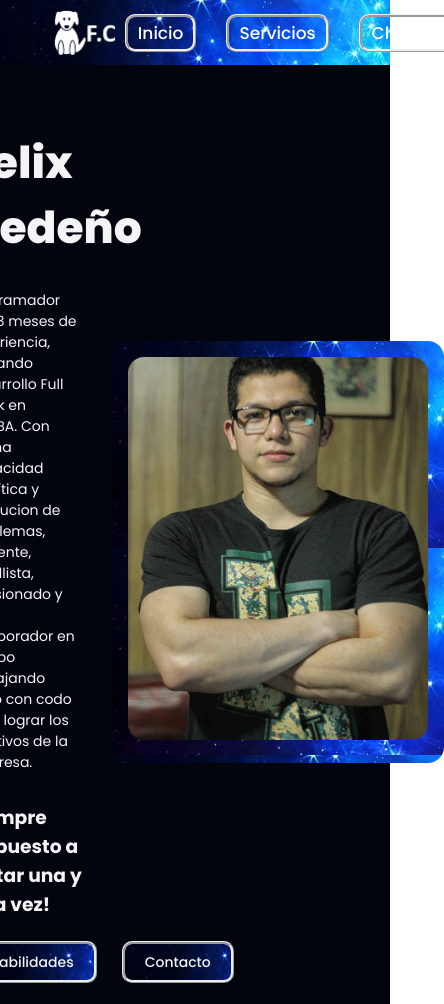
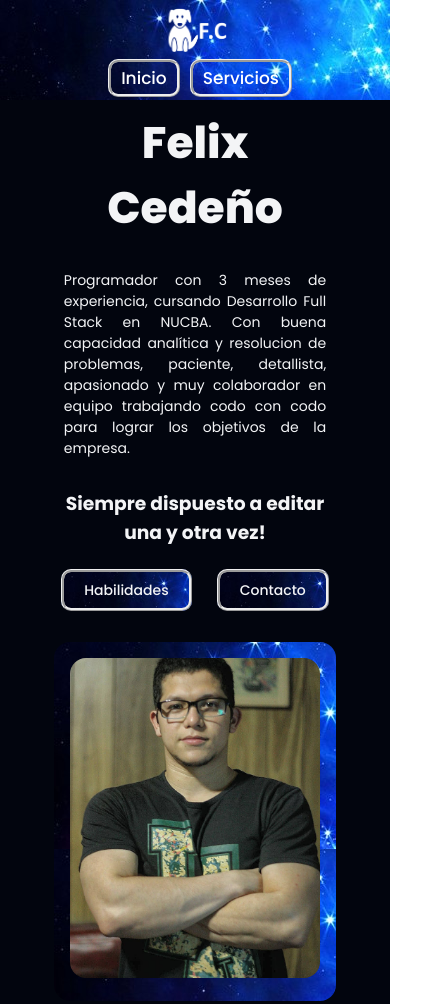
Before and after one commit to Felixjgca96/Portafolio, a plain HTML site: page index.html in a window 390 px wide. Shown: the top 1004 px of the page, 444 px wide, since content can reach past the window. Drawn offline with Linux system fonts and the light colour scheme.

Commit message:
navbar, hero...

```diff
--- a/index.html
+++ b/index.html
@@ -6,6 +6,7 @@
     <meta name="viewport" content="width=device-width, initial-scale=1.0" />
     <title>Portafolio: Felix Cedeño</title>
     <link rel="stylesheet" href="style.css" />
+    <link rel="stylesheet" href="mediaqueries.css" />
   </head>
   <body>
     <header>
@@ -14,8 +15,8 @@
         <ul class="navbar-list">
           <li><a href="#hero">Inicio</a></li>
           <li><a href="#servicios">Servicios</a></li>
-          <li><a href="#">Clientes</a></li>
-          <li><a href="#">Contacto</a></li>
+          <li><a class="none2" href="#">Clientes</a></li>
+          <li><a class="none" href="#">Contacto</a></li>
         </ul>
       </nav>
     </header>
--- /dev/null
+++ b/mediaqueries.css
@@ -0,0 +1,69 @@
+@media (max-width: 800px) {
+  section[id] {
+    scroll-margin-top: 100px;
+  }
+  header {
+    display: flex;
+    flex-direction: column;
+    height: 100px;
+    gap: 10px;
+  }
+
+  #hero {
+    display: flex;
+    flex-direction: column;
+    justify-content: center;
+    margin-top: 20px;
+  }
+
+  .hero-info {
+    width: 100%;
+    display: flex;
+    justify-content: center;
+    align-items: center;
+    text-align: center;
+  }
+  .logo {
+    height: 60%;
+  }
+
+  .navbar-list {
+    height: 45%;
+    margin-bottom: 10px;
+  }
+
+  .servicios-info {
+    width: 85%;
+  }
+}
+
+@media (max-width: 500px) {
+  .none {
+    display: none;
+  }
+  .img2 {
+    width: 250px;
+  }
+  .navbar-list {
+    gap: 10px;
+  }
+  .servicios-opciones li {
+    text-align: justify;
+  }
+}
+
+@media (max-width: 400px) {
+  .navbar-list {
+    margin-left: 30px;
+    display: flex;
+    justify-content: center;
+    align-items: center;
+    gap: 10px;
+  }
+  .none2 {
+    display: none;
+  }
+  .container-img {
+    margin-top: 20px;
+  }
+}
--- a/style.css
+++ b/style.css
@@ -27,17 +27,19 @@
   font-family: "Poppins", sans-serif;
 }
 
+section[id] {
+  scroll-margin-top: 65px;
+}
+
 header {
+  position: fixed;
   background-image: url("./img/fondo.jpg");
   width: 100%;
   display: flex;
-  justify-content: space-between;
+  justify-content: space-around;
   align-items: center;
   height: 65px;
-  padding: 0px 40px;
   top: 0px;
-  margin: 0px auto;
-  position: fixed;
 }
 
 .logo {
@@ -46,7 +48,7 @@ header {
   height: 95%;
 }
 
-.navbar .navbar-list {
+.navbar-list {
   display: flex;
   align-items: center;
   justify-content: center;
@@ -69,23 +71,29 @@ header {
   padding: 4px 10px;
   border-style: ridge;
   border-radius: 10px;
+  max-width: 1400px;
 }
 
 main {
   background: var(--background);
+  display: flex;
+  flex-direction: column;
+  justify-content: center;
+  align-items: center;
+  width: 100%;
 }
 
 #hero {
   width: 85%;
-  max-width: 1300px;
-  background-size: 5000px;
-  margin-top: 40px;
-  margin-left: auto;
-  margin-right: auto;
+  max-width: 1400px;
   padding: 70px 0px;
   display: flex;
   justify-content: center;
   align-items: center;
+}
+.hero-info p {
+  display: flex;
+  text-align: justify;
 }
 
 .hero-info {
@@ -99,7 +107,6 @@ main {
 
 .hero-info h1 {
   width: 90%;
-  min-width: px;
   font-size: 44px;
   font-weight: 800;
   color: var(--text-white);
@@ -147,12 +154,13 @@ main {
 }
 
 #servicios {
-  max-width: 1300px;
+  max-width: 1400px;
   display: flex;
   justify-content: center;
   align-items: center;
-  padding: 50px 0px;
   border-radius: 1rem;
+  padding-bottom: 20px;
+  margin: auto;
 }
 
 .servicios-info {
@@ -161,12 +169,10 @@ main {
   justify-content: center;
   align-items: center;
   gap: 20px;
-  width: 60%;
+  width: 100%;
   color: var(--bg-white);
   border-radius: 1rem;
-  background-size: 1050px;
-  padding: 1rem;
-  padding: 10px;
+  padding: 20px 40px;
   border-style: ridge;
 }
 
@@ -176,6 +182,7 @@ main {
   color: var(--text-white);
   background-image: url("./img/fondo.jpg");
   background-size: 1000px;
+  border-style: ridge;
   padding: 10px;
   border-radius: 1rem;
   padding: 8px 20px;
@@ -192,3 +199,12 @@ main {
   flex-direction: column;
   gap: 20px;
 }
+
+a {
+  transition: background-color 0.5s;
+}
+
+a:hover {
+  background-image: url("./img/fondo.jpg");
+  background-size: 500px;
+}
```
